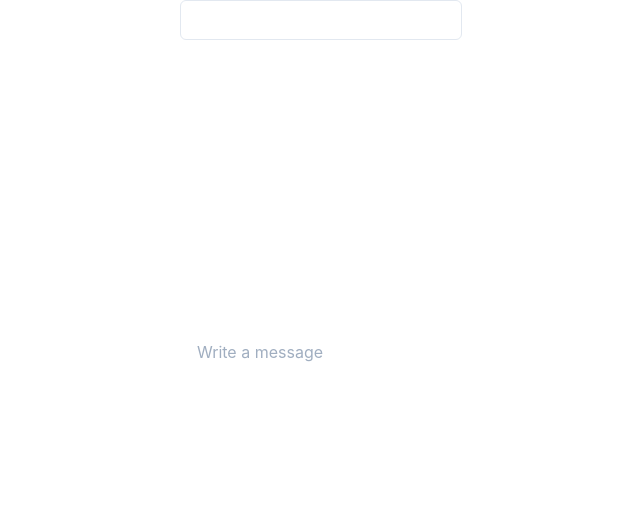
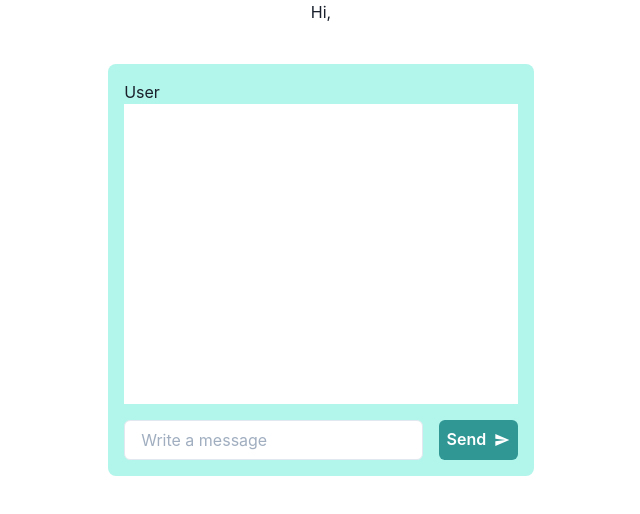
Before and after one commit to abhiti01/gator-study, a Next.js app in the folder gator-study-frontend/: page /chat in a window 1280 px wide. Shown: the top 514 px of the page, without its empty margins (319-959 px from the left). Built offline with nearby package versions, Linux system fonts and the light colour scheme.

Commit message:
chat frontend and styling

```diff
--- a/gator-study-frontend/components/ModalSettings.js
+++ b/gator-study-frontend/components/ModalSettings.js
@@ -41,7 +41,7 @@ function ModalSetting({
                     </Box>
                     <Spacer />
                     <Box w={20}>
-                    <Input size = 'sm' variant = 'filled' placeholder='minutes' defaultValue= {input.defaultValue} type = "number" ref = {input.ref}/>
+                    <Input size = 'sm' style={{background:'white'}} placeholder='minutes' defaultValue= {input.defaultValue} type = "number" ref = {input.ref}/>
                     </Box>
                     </Flex>
                 )
--- a/gator-study-frontend/pages/chat.js
+++ b/gator-study-frontend/pages/chat.js
@@ -1,19 +1,24 @@
-import React, { useState } from 'react'
-import { Flex,Container,Heading,Button, FormLabel, FormControl,Input } from "@chakra-ui/react";
+import React, { useState,useContext } from 'react'
+import { Flex,Container,Heading,Button, FormLabel, FormControl,Input, Stack } from "@chakra-ui/react";
 import Layout from '../layouts/Layouts';
-const Chat = () => {
+import { MdSend } from "react-icons/md"
+import {Context} from "../context";
+const Chat = (props) => {
   const [username,setUsername] = useState('');
   const [messages,setMessages] = useState([]);
   const [message,setMessage] = useState('');
   const handleSubmit = (e) => {
-    e.preventDefault
+    e.preventDefault();
+
   }
   return (
     <>
-    <Container centerContent>
-    <Flex direction='column'>
-    <Input value = {username} onChange={e => setUsername(e.target.value)}></Input>
-    <div style={{minHeight:"300px"}}>
+
+    <Container centerContent >
+      <div centerContent>Hi, {props.name}</div>
+    <Flex direction='column' borderRadius="lg" bg='teal.100' padding="4" marginTop={10}>
+      <div >User</div>
+    <div style={{minHeight:"300px",background:'white'}}>
       {messages.map(message => {
         return(
           <div>
@@ -23,10 +28,17 @@ const Chat = () => {
         )
       })}
     </div>
+
+      <form onSubmit={handleSubmit} style={{paddingTop:'16px'}}>
+      <Stack direction='row' spacing={4}>
+      <Input style={{background:'white'}} placeholder='Write a message' value={message} onChange={e => setMessage(e.target.value)}></Input>
+      <Button rightIcon={<MdSend />}type="submit" colorScheme='teal' variant='solid' >
+        Send
+      </Button>
+      </Stack>
+    </form>
     </Flex>
-    <form onSubmit={handleSubmit}>
-      <input placeholder='Write a message' value={message} onChange={e => setMessage(e.target.value)}></input>
-    </form>
+
     </Container>
     </>
   )
```
Also changed, not shown: gator-study-frontend/pages/index.js (+7 -3 lines).
